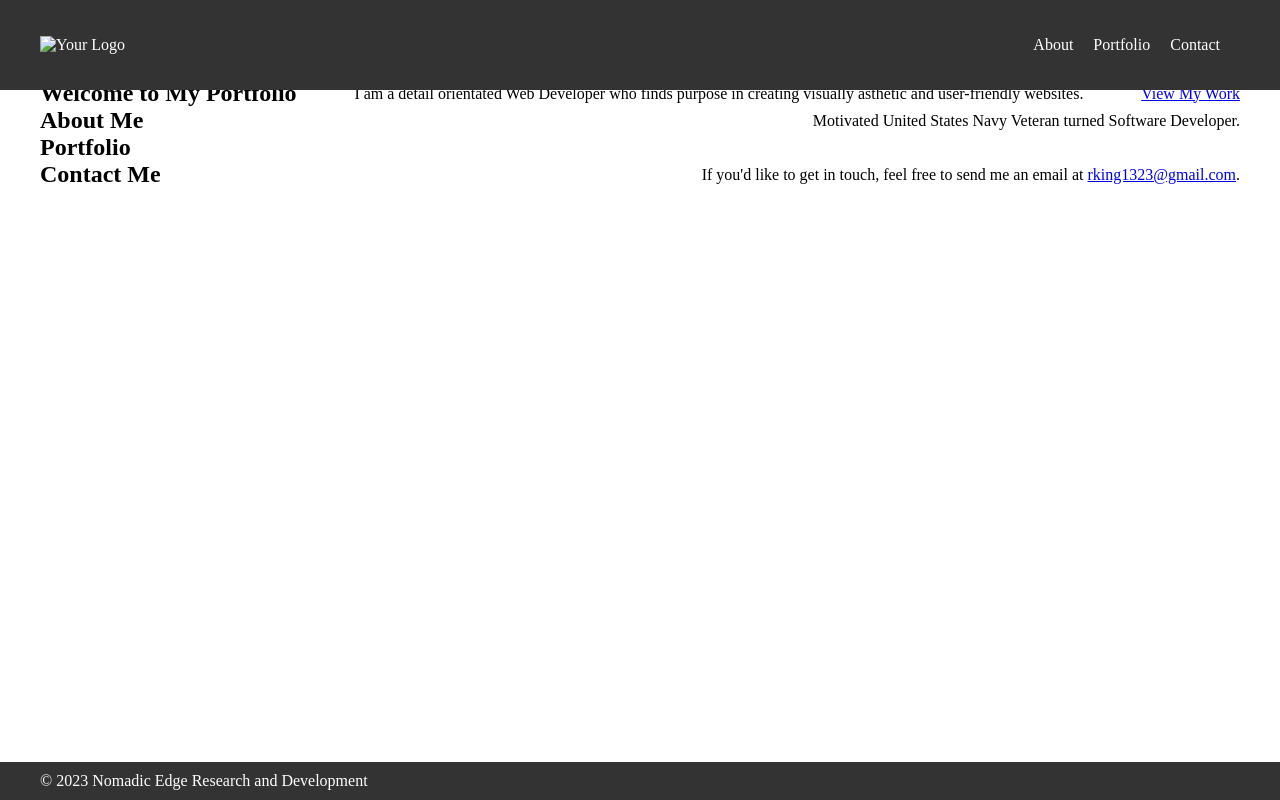
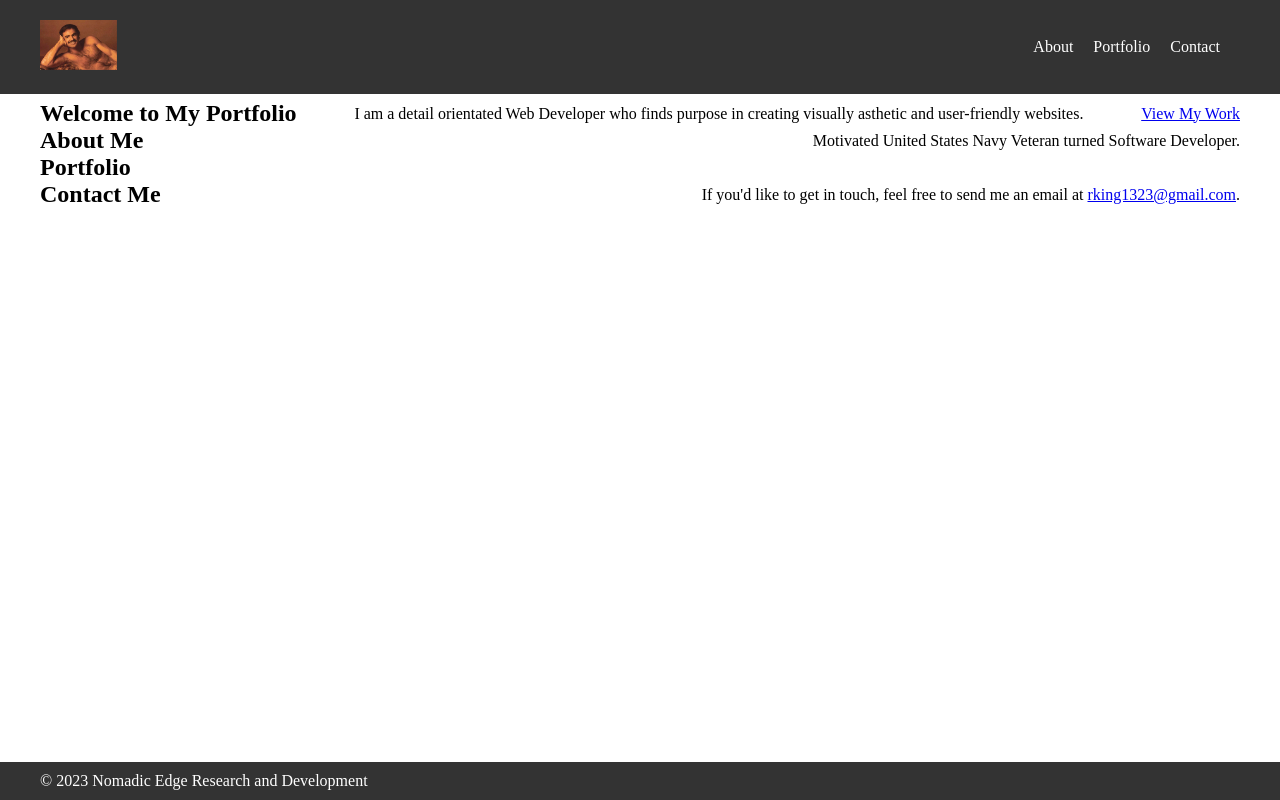
Before and after one commit to DocHolliday13x/personal-portfolio, a plain HTML site: page index.html in a window 1280 px wide. Drawn offline with Linux system fonts and the light colour scheme; a script that the page names is missing.

Commit message:
added bert because why not

```diff
--- a/index.html
+++ b/index.html
@@ -13,7 +13,7 @@
       <div class="container">
         <!-- Personal Logo on the left -->
         <div class="logo">
-            <img src="your-logo.svg" alt="Your Logo">
+            <img src="img/bert.png" alt="Logo">
         </div>
         <!-- Navigation Menu on the right -->
         <nav>
--- a/styles.css
+++ b/styles.css
@@ -50,7 +50,7 @@ nav a:hover {
 
 /* Body Styling */
 body {
-  padding-top: 80px; /* Adjust this value based on your header's height */
+  padding-top: 100px; /* Adjust this value based on your header's height */
 }
 
 /* Footer Styling */
```
Also changed, not shown: img/bert.png (added).
